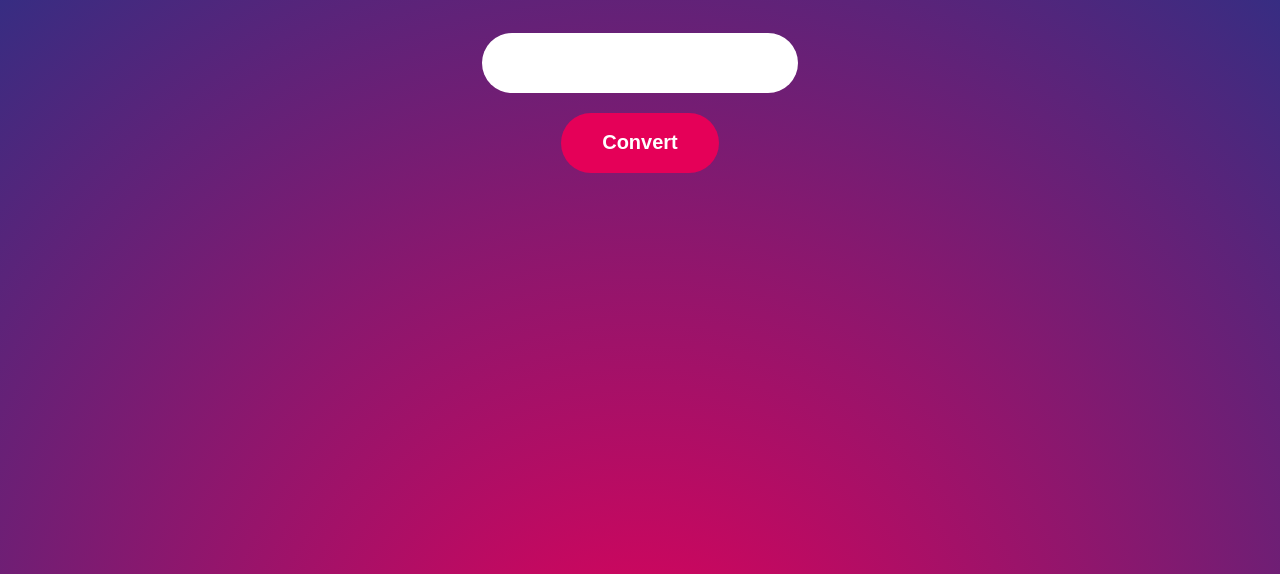
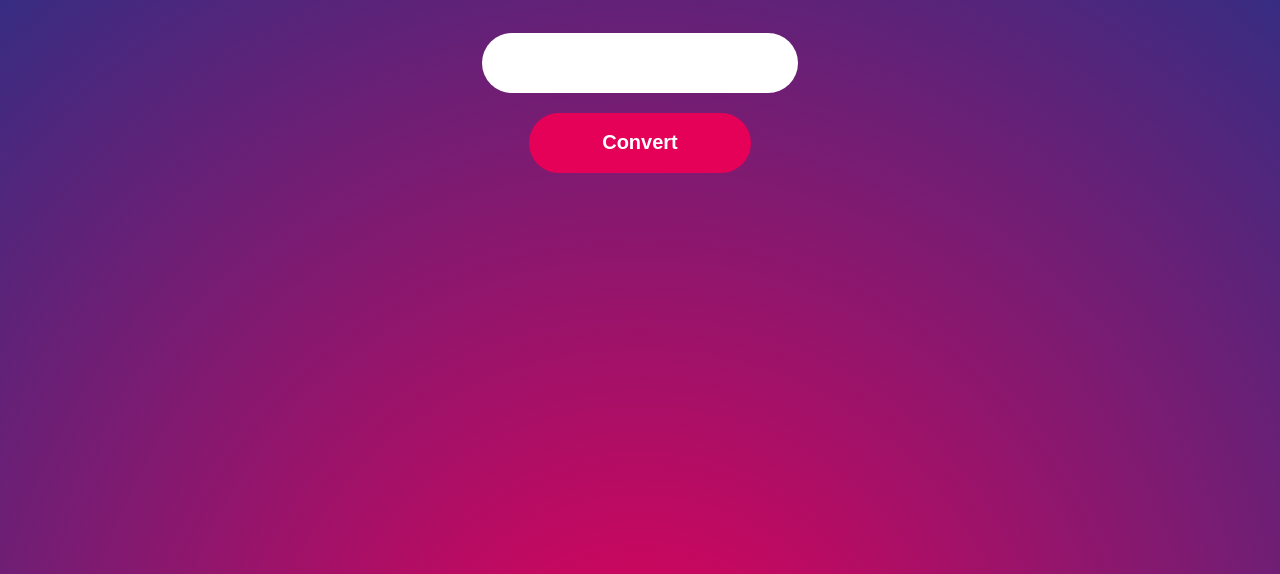
Before and after one commit to sdragan/numbarb_frontend, a plain HTML site: page site/index.html in a window 1280 px wide. Shown: the part 226-800 px from the top of the page. Drawn offline with Linux system fonts and the light colour scheme.

Commit message:
Fix charset

```diff
--- a/site/index.html
+++ b/site/index.html
@@ -1,5 +1,6 @@
 <html>
 <head>
+	<meta charset="UTF-8">
 	<title>Numbarb - static page example</title>
 	<link rel="preconnect" href="https://fonts.gstatic.com">
 	<link href="https://fonts.googleapis.com/css2?family=Roboto:wght@400&display=swap" rel="stylesheet">
@@ -38,7 +39,7 @@
 			padding: 0px 40px;
 			display: block;
 			margin:auto;
-			width:50%;
+			width:70%;
 		}
 	</style>
 </head>
```
